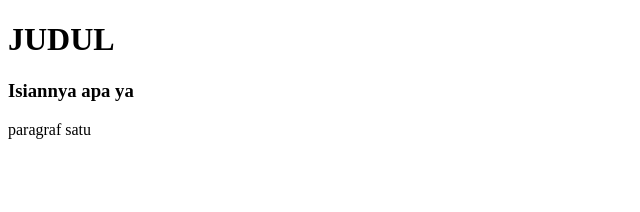
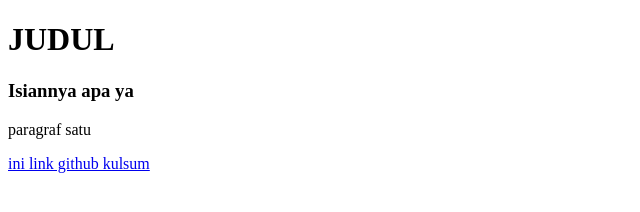
Before and after one commit to kulsum-has/PWD-9, a plain HTML site: page p4/index.html in a window 1280 px wide. Shown: the whole page, without its empty margins (0-640 px from the left). Drawn offline with Linux system fonts and the light colour scheme.

Commit message:
Menambahkan link account github

```diff
--- a/p4/index.html
+++ b/p4/index.html
@@ -7,7 +7,7 @@
     <h1>JUDUL</h1>
     <h3>Isiannya apa ya</h3>
     <p>paragraf satu</p>
-
+    <a href="https://github.com/kulsum-has/PWD-9">ini link github kulsum</a>
 
 </body>
 </html>
```
